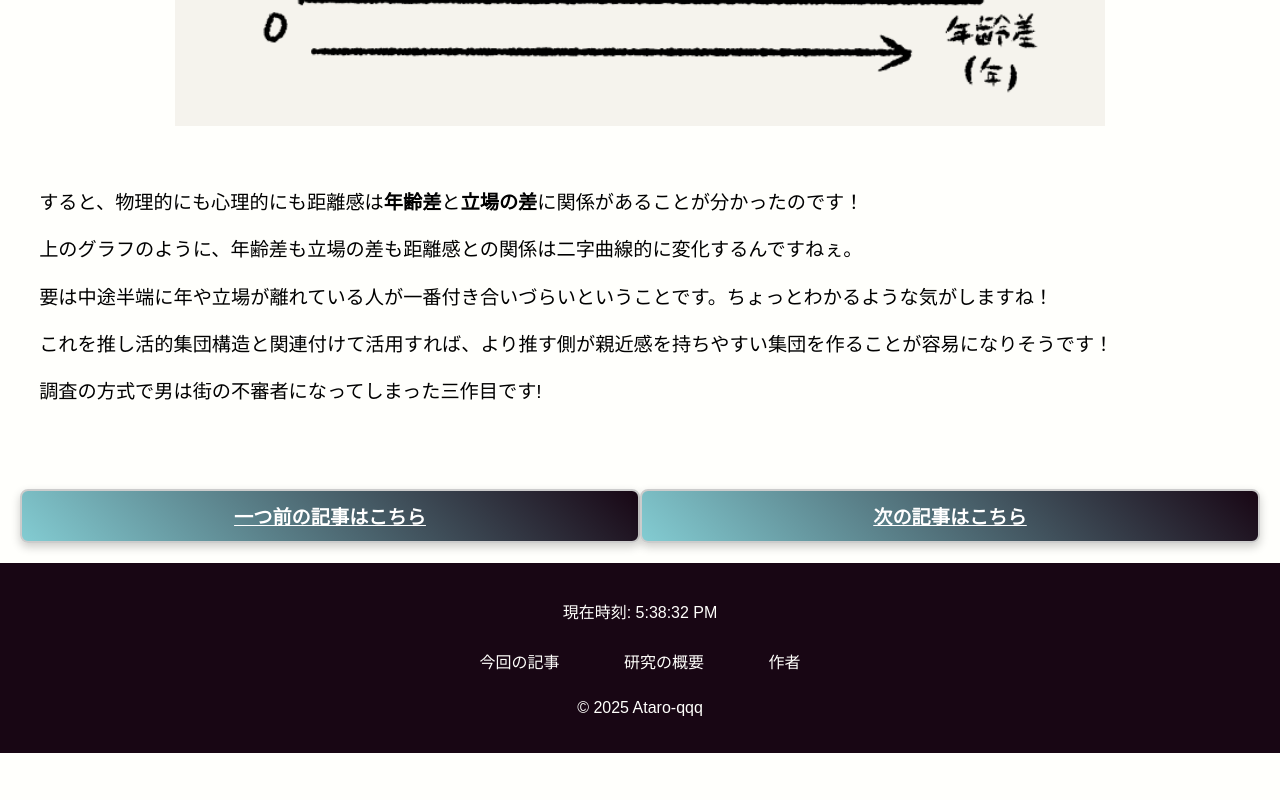
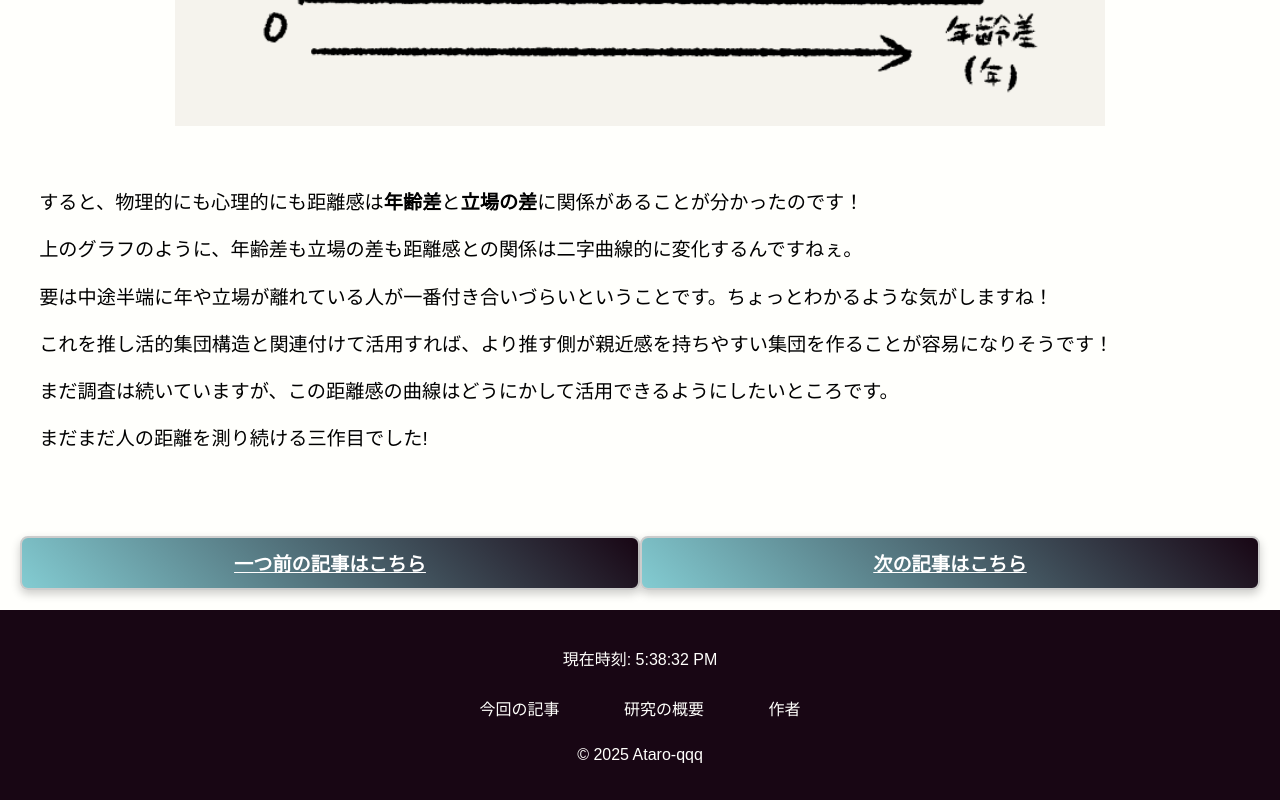
Before and after one commit to ATARO-QQQ/Ao-rese2025-art3-1, a plain HTML site: page index.html in a window 1280 px wide. Shown: the part 2353-3153 px from the top of the page. Before the commit the page ends 3106 px from the top, so only its background shows below. Drawn offline with Linux system fonts and the light colour scheme.

Commit message:
Update index.html

```diff
--- a/index.html
+++ b/index.html
@@ -547,7 +547,8 @@
         <p>&emsp;上のグラフのように、年齢差も立場の差も距離感との関係は二字曲線的に変化するんですねぇ。<br>
         <p>&emsp;要は中途半端に年や立場が離れている人が一番付き合いづらいということです。ちょっとわかるような気がしますね！<br>
         <p>&emsp;これを推し活的集団構造と関連付けて活用すれば、より推す側が親近感を持ちやすい集団を作ることが容易になりそうです！<br>
-        <p>&emsp;調査の方式で男は街の不審者になってしまった三作目です!<br>
+        <p>&emsp;まだ調査は続いていますが、この距離感の曲線はどうにかして活用できるようにしたいところです。<br>
+        <p>&emsp;まだまだ人の距離を測り続ける三作目でした!<br>
         </p>
 
 
```
